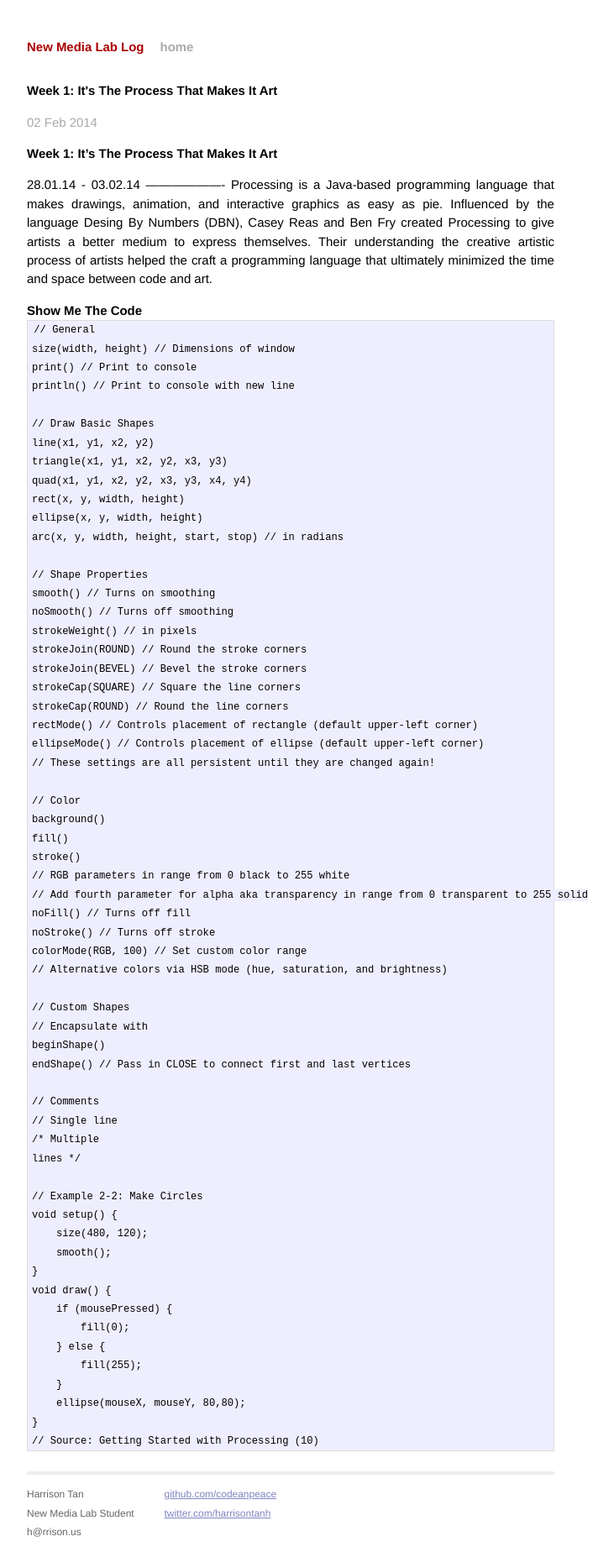
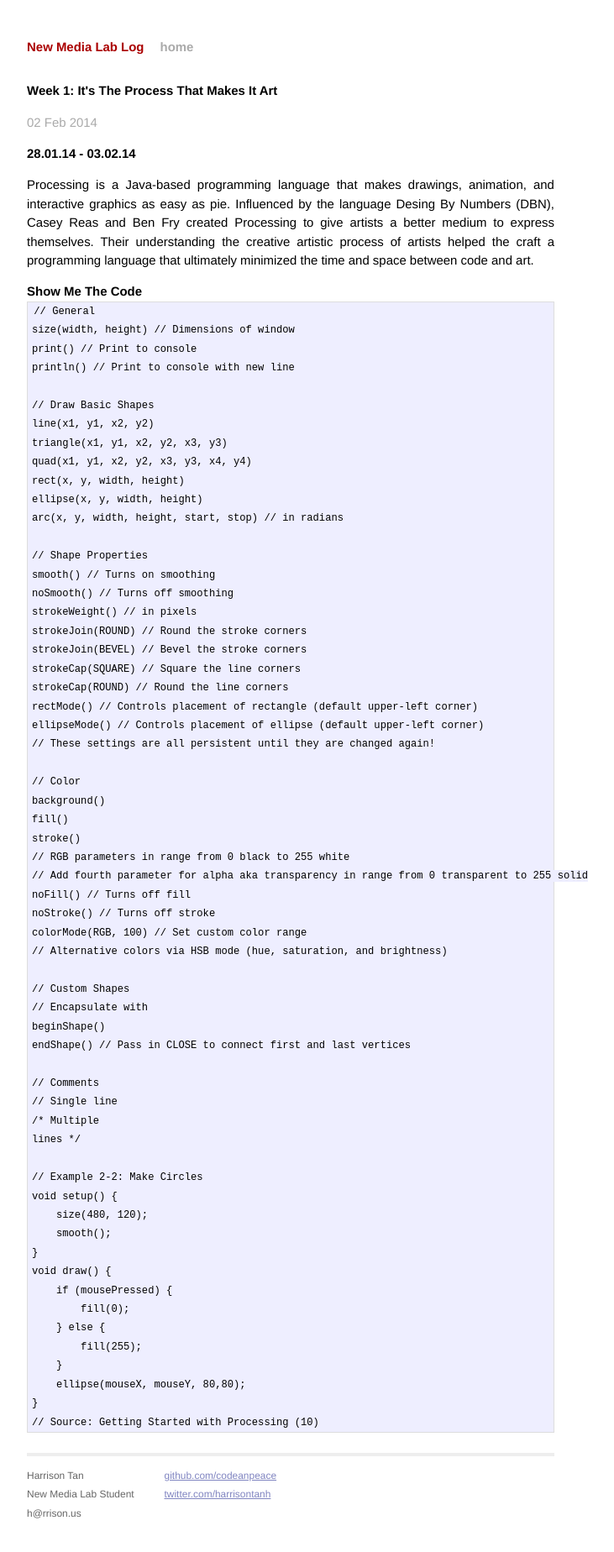
Before and after one commit to codeanpeace/nmlblog, a Jekyll site: the page built from _posts/2014-02-02-week-1.markdown, in a window 1280 px wide. Shown: the whole page at 84% size, without its empty margins (294-1025 px from the left). Built offline with Jekyll 4.4.1, drawn with Linux system fonts in a browser that asks for light colours; Markdown is read by kramdown in place of the engine named in the settings; after the commit the page ends 1825 px from its top, so only the background shows below that.

Commit message:
Add week 1 blog post.

```diff
--- a/_posts/2014-02-02-week-1.markdown
+++ b/_posts/2014-02-02-week-1.markdown
@@ -4,8 +4,7 @@ title:  "Week 1: It's The Process That Makes It Art"
 date:   2014-02-02 12:40:46
 categories:
 ---
-Week 1: It's The Process That Makes It Art
-==========================================
+
 28.01.14 - 03.02.14
 -------------------
 Processing is a Java-based programming language that makes drawings, animation, and interactive graphics as easy as pie. Influenced by the language Desing By Numbers (DBN), Casey Reas and Ben Fry created Processing to give artists a better medium to express themselves. Their understanding the creative artistic process of artists helped the craft a programming language that ultimately minimized the time and space between code and art.
```
